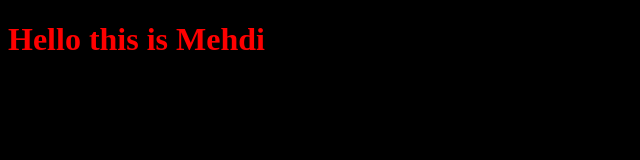
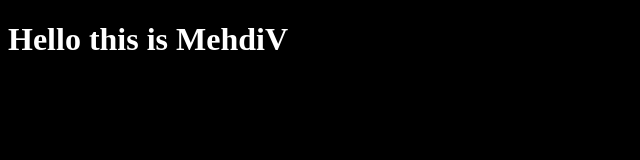
Before and after one commit to emberrada/myproject, a plain HTML site: page index.html in a window 1280 px wide. Shown: the whole page, without its empty margins (0-640 px from the left). Drawn offline with Linux system fonts and the light colour scheme.

Commit message:
Changing Index.html style.css branch mehdiv

```diff
--- a/index.html
+++ b/index.html
@@ -9,7 +9,7 @@
     <link rel="stylesheet" href="style.css">
 </head>
 <body>
-<h1>Hello this is Mehdi</h1>
+<h1>Hello this is MehdiV</h1>
 <script src="app.js"></script>
 </body>
 </html>
--- a/style.css
+++ b/style.css
@@ -1,5 +1,5 @@
 h1{
-color:red;
+color:white;
 }
 body{
 background-color:black;
```
